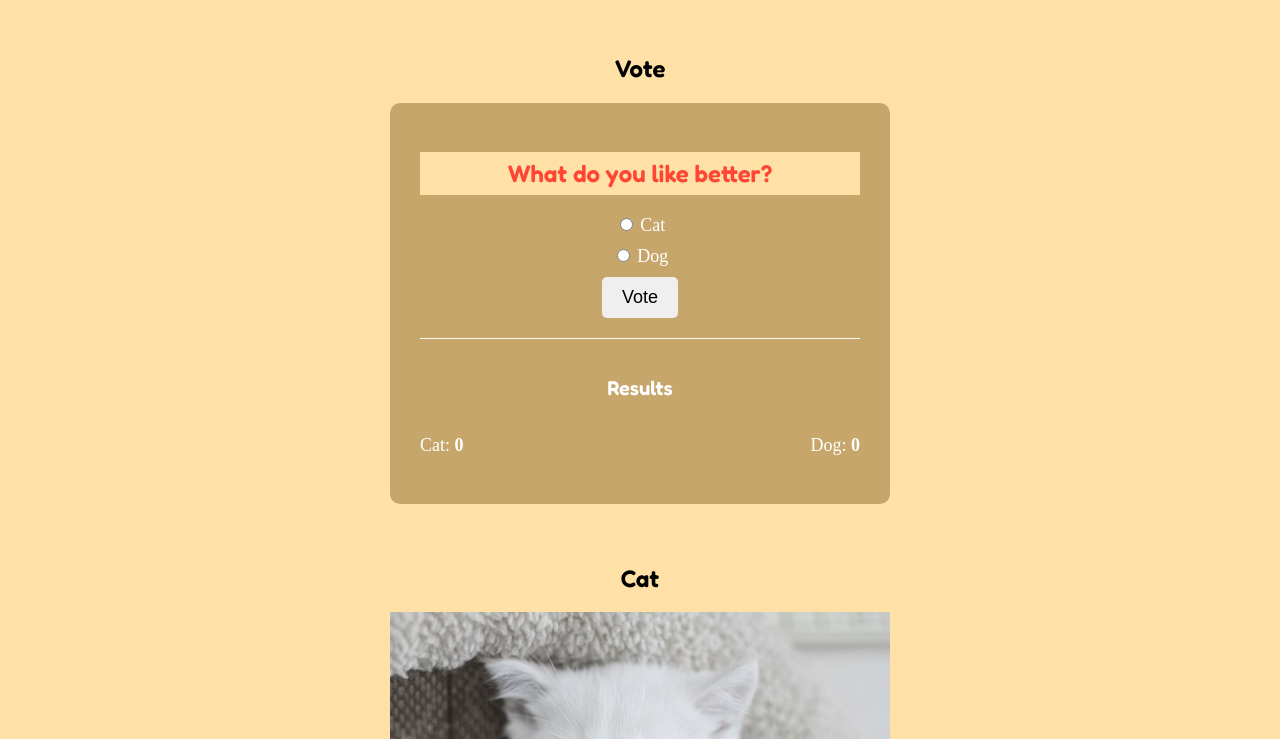
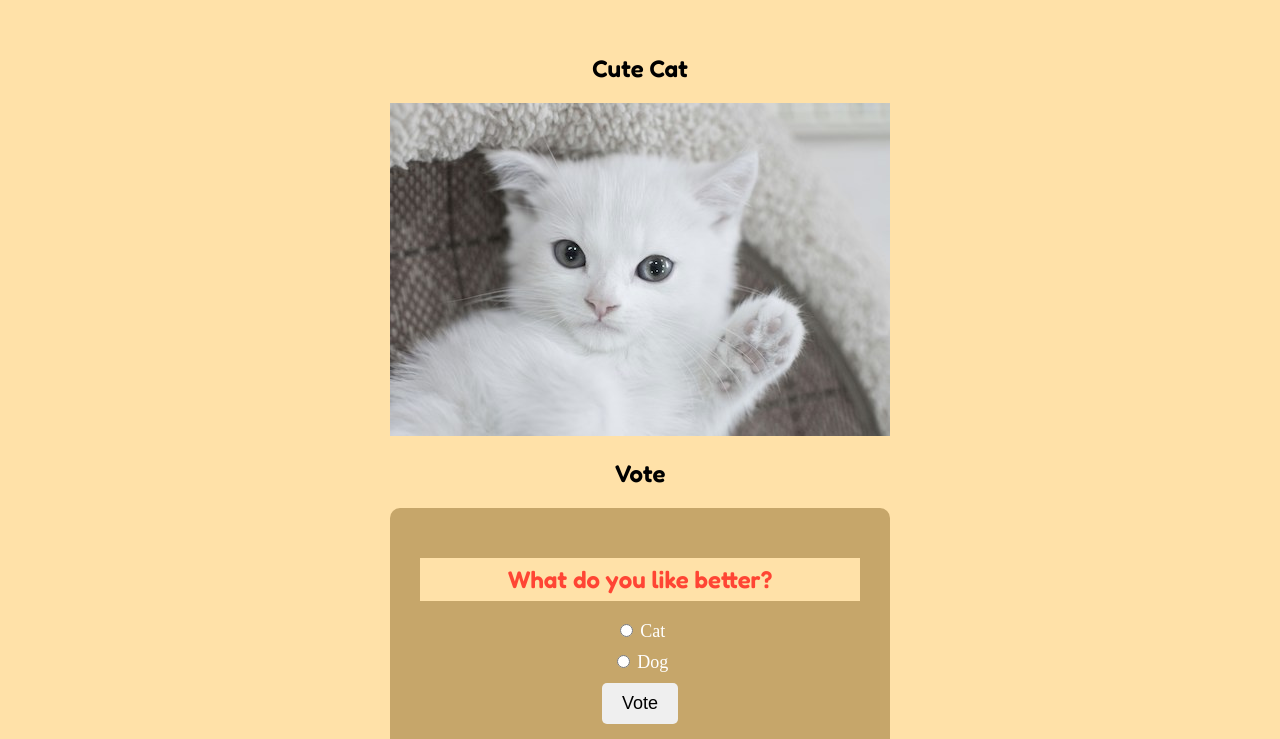
Before and after one commit to techbyamberly/techbyamberly.github.io, a plain HTML site: page vote.html in a window 1280 px wide. Shown: the part 361-1100 px from the top of the page. Drawn offline with Linux system fonts and the light colour scheme; a script that the page names is missing.

Commit message:
Update vote.html

```diff
--- a/vote.html
+++ b/vote.html
@@ -19,6 +19,8 @@
     </head>
     <body>
         <article>
+            <h2>Cute Cat</h2>
+            <img src="images/cuteCat.jpg">
             <h2>Vote</h2>
             <div class="container">
                 <h1 class="poll-question">
```
